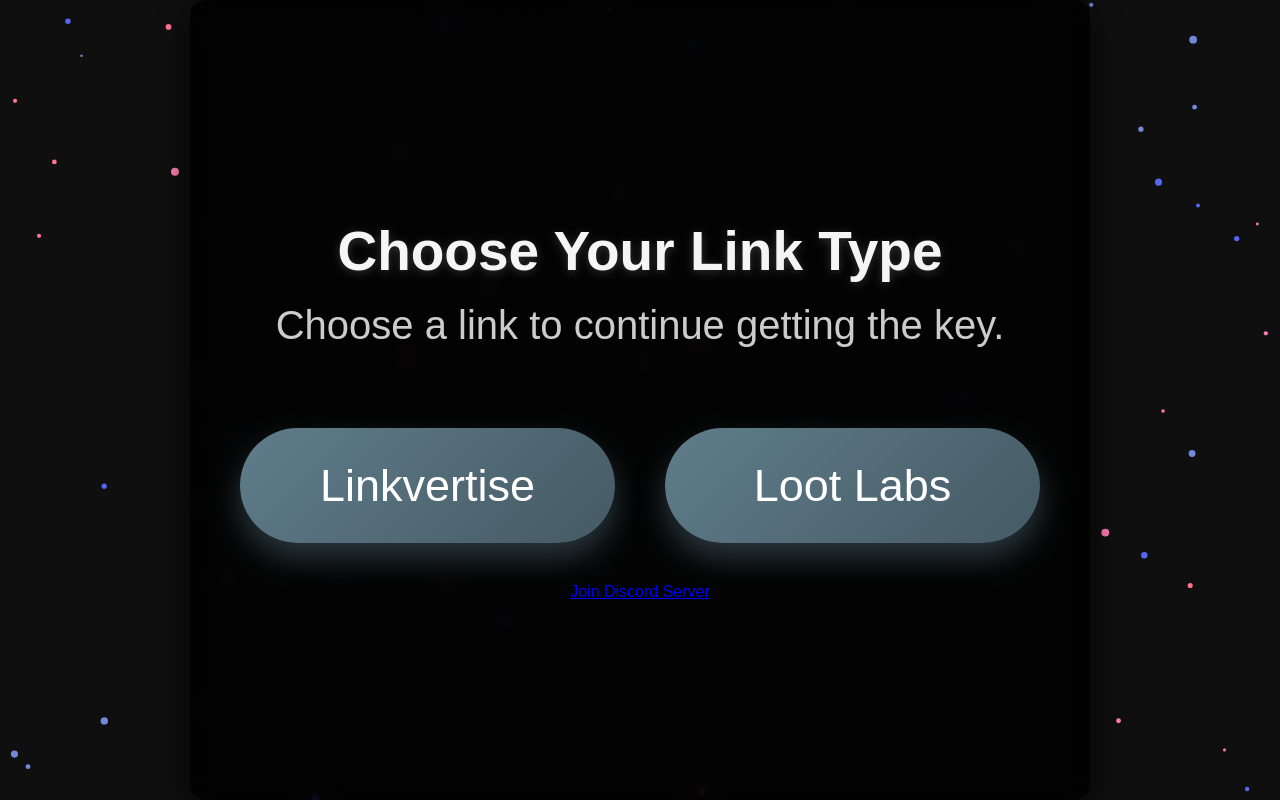
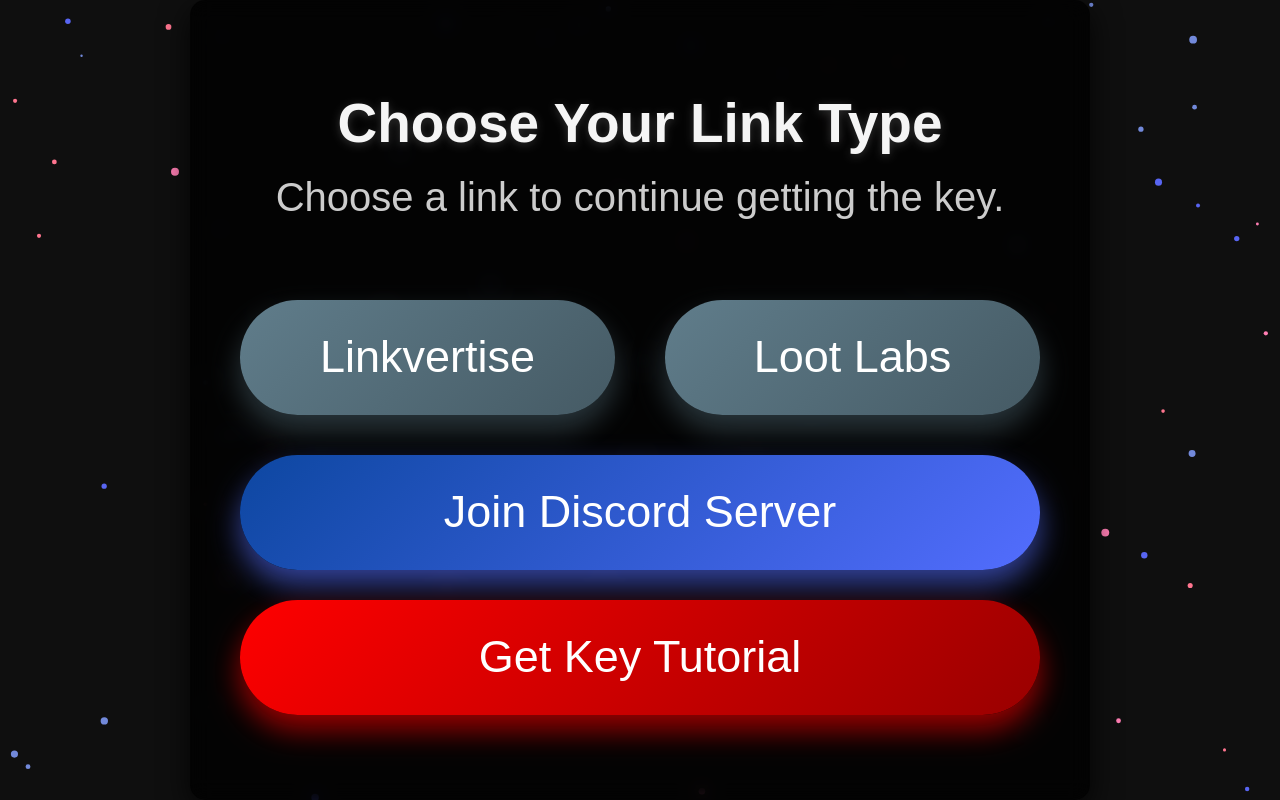
Before and after one commit to redopy7/kazura-, a website: page web/index.html in a window 1280 px wide. Drawn offline with Linux system fonts and the light colour scheme.

Commit message:
Update index.html

```diff
--- a/web/index.html
+++ b/web/index.html
@@ -17,7 +17,8 @@
             <a href="https://linkvertise.com/477673/kalitorkey?o=sharing" class="button">Linkvertise</a>
             <a href="https://lootdest.org/s?6df014f6" class="button">Loot Labs</a>
         </div>
-        <a href="https://discord.gg/rw4YzxnUhp" class="discord-btn">Join Discord Server</a>
+        <a href="https://discord.gg/rw4YzxnUhp" class="other-btn">Join Discord Server</a>
+        <a href="http://GQD6JorNYHnto6M:PpMS6cJtsqQQONV@localhost:51323/storage/emulated/0/Download/key%20website/Tutorial.html" class="youtube-btn">Get Key Tutorial</a>
     </div>
     <script src="script.js"></script>
 </body>
```
